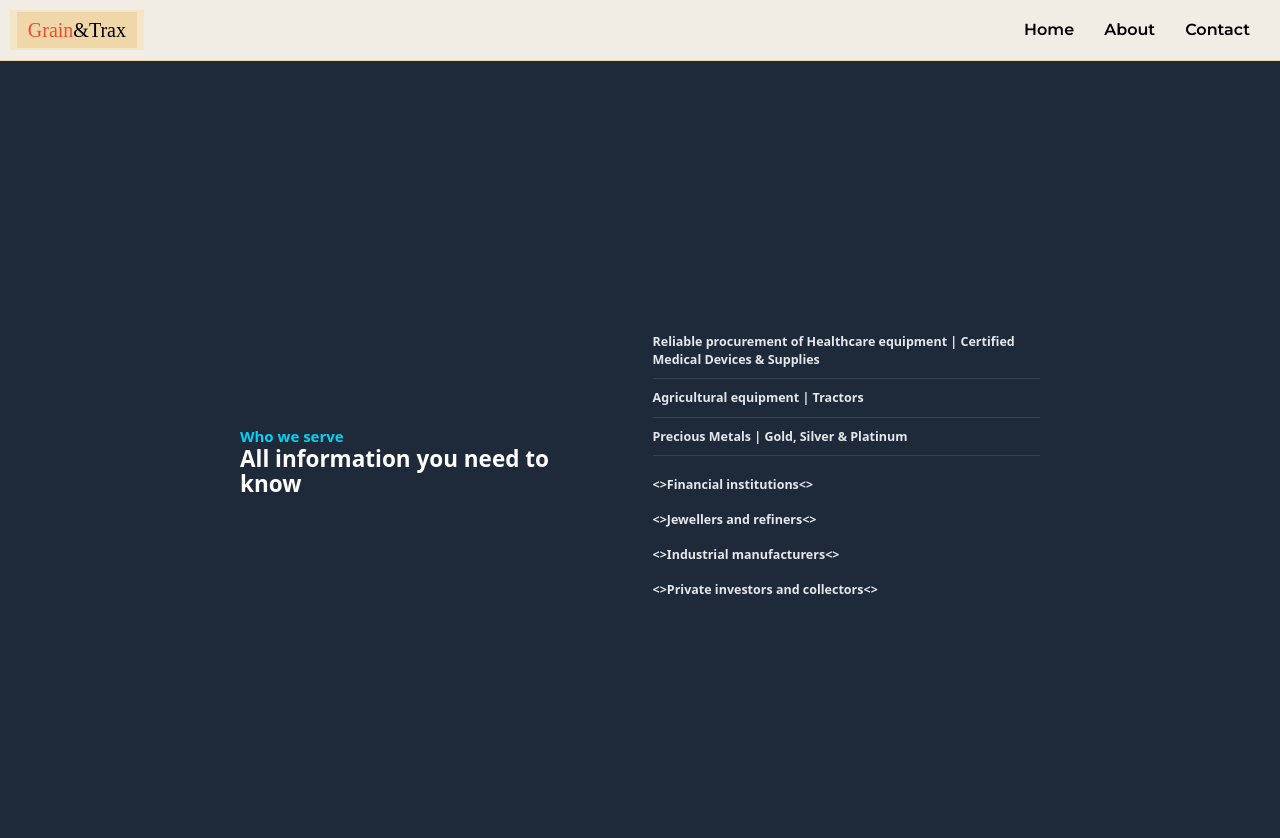
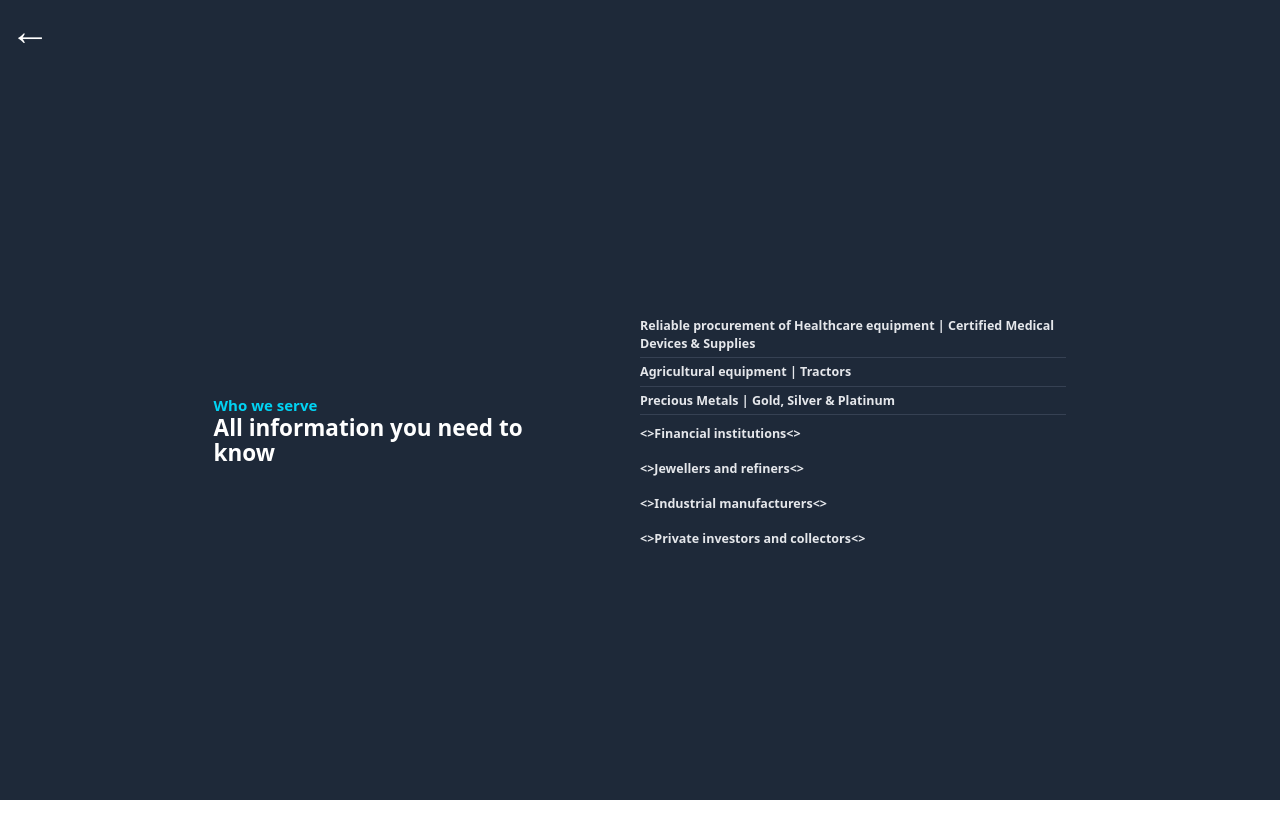
Before and after one commit to olamidefrancis/grain-trax, a React (Vite) app: page /About in a window 1280 px wide. Shown: the top 838 px of the page. After the commit the page ends 800 px from the top, so only its background shows below. Built offline with nearby package versions, Linux system fonts and the light colour scheme; a web font is replaced by a local one.

Commit message:
Contact us page fix

```diff
--- a/src/App.jsx
+++ b/src/App.jsx
@@ -32,7 +32,7 @@ const router = createBrowserRouter([
     {
   path:'/About',
   element: <div>
-                <Navbar/>
+                {/* <Navbar/> */}
                 <About/>
            </div>,
 
--- a/src/assets/Component/About/About.css
+++ b/src/assets/Component/About/About.css
@@ -1,5 +1,11 @@
 .paddi{
-    padding: 1rem 0;
+    padding: 0.5rem 0;
+}
+.homereturn{
+    color: white;
+    font-size: 4rem;
+    padding: 1rem;
+
 }
 
 
--- a/src/assets/Component/About/About.jsx
+++ b/src/assets/Component/About/About.jsx
@@ -1,5 +1,5 @@
 import './About.css'
-
+import { Link } from 'react-router';
 
 const About = () => {
 
@@ -24,9 +24,12 @@ const About = () => {
     ]
 
     return (
-        <section className=' bg-gray-800 h-[100vh]  flex justify-center items-center w-full padi1'>
-            <div className="max-w-screen-xl mx-auto px-4 gap-10 md:flex md:px-8 flex justify-center items-center ">
-                <div className='flex-1 '>
+        <section className='flex bg-gray-800 flex-col h-[100vh]'>
+            <Link to='/' className='pd-l-2'><span className='homereturn'>&#8592;</span></Link>
+            <div className='  flex justify-center items-center w-full h-full '>
+
+                <div className="  px-4  flex justify-center items-center ">
+                    <div className='flex-1 h-fit'>
                         <div className="max-w-lg padi1 ">
                             <h3 className='font-semibold text-cyan-400 text-2xl'>
                                 Who we serve
@@ -36,7 +39,7 @@ const About = () => {
                             </p>
                         </div>
                     </div>
-                <div className='flex-1 mt-12 md:mt-0 flex j'>
+                    <div className='flex-1 mt-12 md:mt-0 flex h-fit'>
                         <ul className='space-y-4 divide-y divide-gray-700 '>
                             {faqsList.map((item, idx) => (
                                 <li
@@ -55,6 +58,7 @@ const About = () => {
                         </ul>
                     </div>
                 </div>
+            </div>
         </section>
     );
 };
```
Lines whose indentation alone changed are shown as unchanged.
